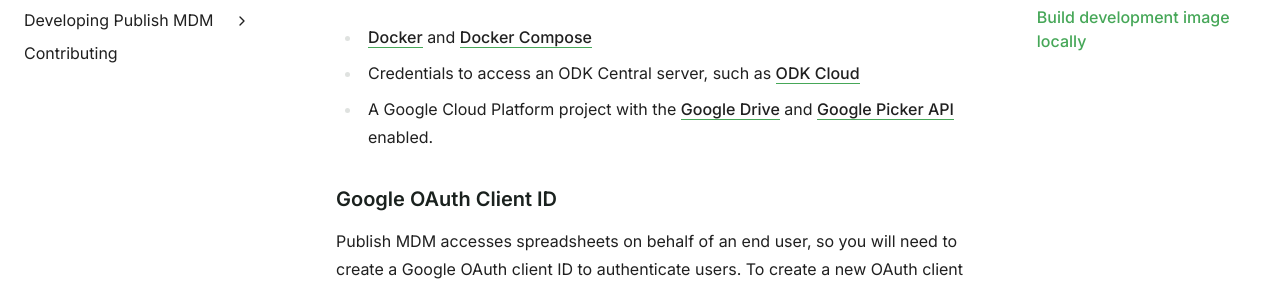
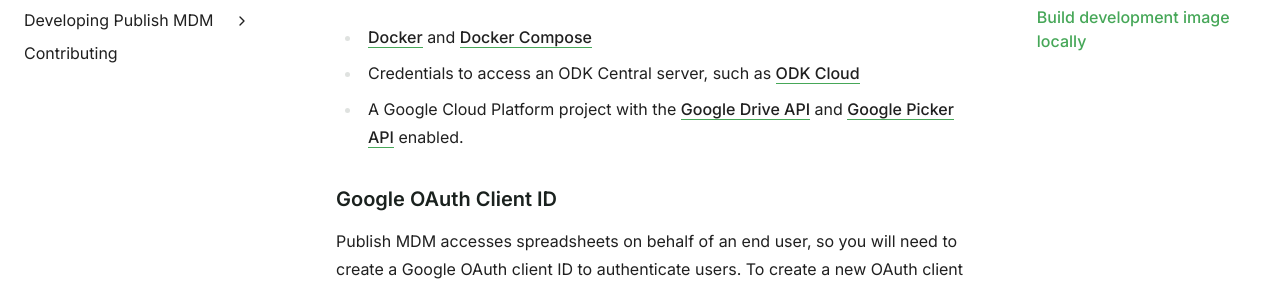
Before and after one commit to caktus/publish-mdm, a Sphinx documentation site: the page built from docs/src/running/docker-compose.rst, in a window 1280 px wide and 900 px high. Shown: the part 297-585 px from the top of the window. Built offline with Sphinx 7.4.7, drawn with Linux system fonts in a browser that asks for light colours.

Commit message:
Update docs/src/running/docker-compose.rst
Co-authored-by: simonkagwi <skagwi@caktusgroup.com>

```diff
--- a/docs/src/running/docker-compose.rst
+++ b/docs/src/running/docker-compose.rst
@@ -10,7 +10,7 @@
 
 - `Docker <https://docs.docker.com/get-docker/>`_ and `Docker Compose <https://docs.docker.com/compose/install/>`_
 - Credentials to access an ODK Central server, such as `ODK Cloud <https://getodk.org/>`_
-- A Google Cloud Platform project with the `Google Drive <https://console.developers.google.com/apis/library/drive.googleapis.com>`_
+- A Google Cloud Platform project with the `Google Drive API <https://console.developers.google.com/apis/library/drive.googleapis.com>`_
   and `Google Picker API <https://console.developers.google.com/apis/library/picker.googleapis.com>`_ enabled.
 
 
```
